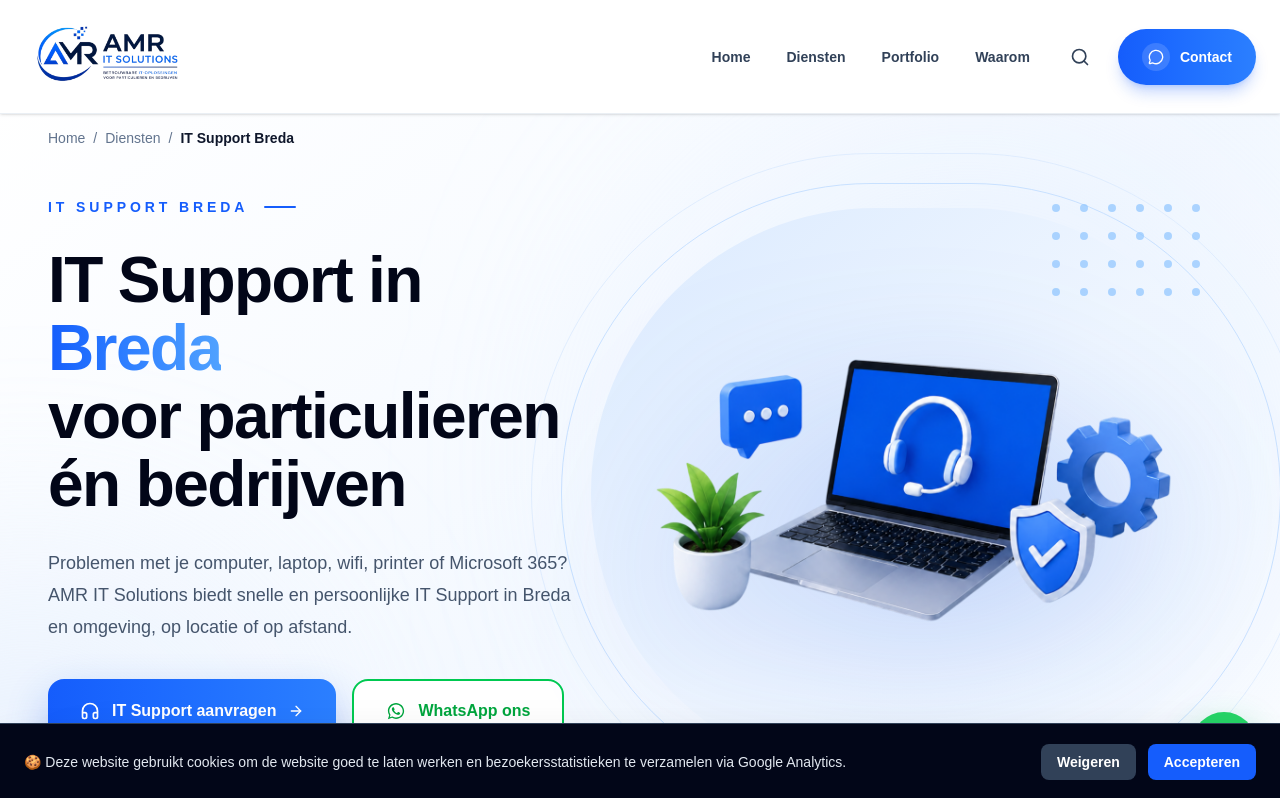
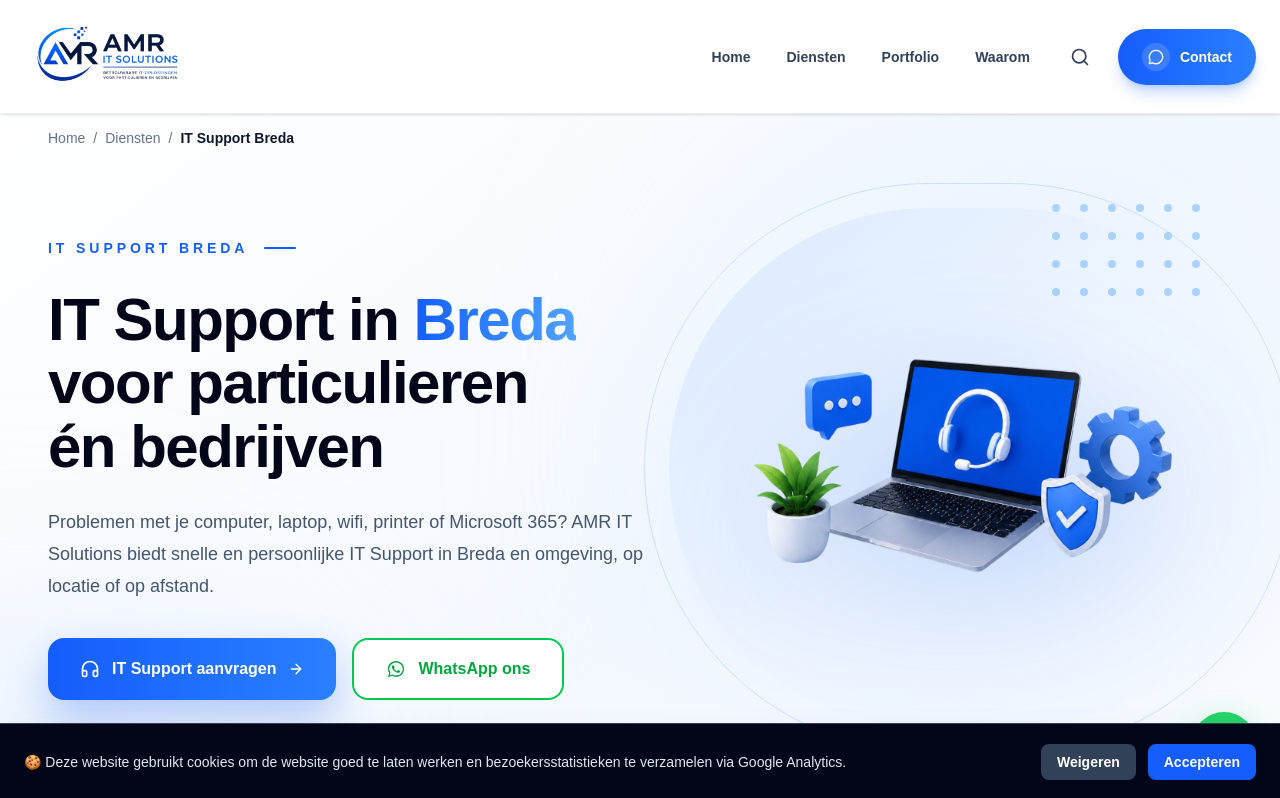
Before and after one commit to amritsolutions/amr-it-solutions, a Next.js app: page /it-support-breda in a window 1280 px wide. Shown: the top 798 px of the page. Built offline with nearby package versions, Linux system fonts and the light colour scheme.

Commit message:
zoek serch

```diff
--- a/components/ITSupportHero.tsx
+++ b/components/ITSupportHero.tsx
@@ -39,23 +39,22 @@ const benefits = [
 export default function ITSupportHero() {
   return (
     <section className="relative isolate overflow-hidden bg-gradient-to-br from-white via-blue-50/70 to-white">
-      {/* Achtergronddecoratie */}
       <div
         aria-hidden="true"
-        className="pointer-events-none absolute -left-48 bottom-0 -z-10 h-[440px] w-[440px] rounded-full bg-blue-100/55 blur-[125px]"
+        className="pointer-events-none absolute -left-44 bottom-0 -z-10 h-[420px] w-[420px] rounded-full bg-blue-100/55 blur-[120px]"
       />
 
       <div
         aria-hidden="true"
-        className="pointer-events-none absolute right-0 top-16 -z-10 h-[620px] w-[620px] rounded-full bg-blue-100/45 blur-[125px]"
+        className="pointer-events-none absolute right-0 top-16 -z-10 h-[580px] w-[580px] rounded-full bg-blue-100/45 blur-[120px]"
       />
 
       <div className="mx-auto max-w-[1440px] px-6 pb-20 pt-10 lg:px-10 xl:px-12">
         <Breadcrumb current="IT Support Breda" />
 
-        <div className="mt-10 grid items-center gap-12 lg:grid-cols-[0.92fr_1.08fr] lg:gap-8">
+        <div className="mt-10 grid items-center gap-12 lg:grid-cols-[1.08fr_0.92fr] lg:gap-10">
           {/* Tekst */}
-          <div className="relative z-20 pb-2 lg:pb-12">
+          <div className="relative z-20">
             <div className="inline-flex items-center gap-4">
               <span className="text-sm font-extrabold uppercase tracking-[0.28em] text-blue-600">
                 IT Support Breda
@@ -63,8 +62,8 @@ export default function ITSupportHero() {
               <span className="h-0.5 w-8 rounded-full bg-blue-600" />
             </div>
 
-            <h1 className="mt-7 max-w-[650px] text-4xl font-extrabold leading-[1.06] tracking-tight text-slate-950 sm:text-5xl lg:text-[60px] xl:text-[64px]">
-              <span className="block">
+            <h1 className="mt-7 text-4xl font-extrabold leading-[1.06] tracking-tight text-slate-950 sm:text-5xl lg:text-[56px] xl:text-[60px]">
+              <span className="block lg:whitespace-nowrap">
                 IT Support in{" "}
                 <span className="bg-gradient-to-r from-blue-600 to-blue-400 bg-clip-text text-transparent">
                   Breda
@@ -83,7 +82,7 @@ export default function ITSupportHero() {
             <div className="mt-9 flex flex-col gap-4 sm:flex-row">
               <Link
                 href="/#contact"
-                className="group inline-flex min-h-[64px] items-center justify-center gap-3 rounded-2xl bg-gradient-to-r from-blue-600 to-blue-500 px-8 py-4 font-bold text-white shadow-[0_18px_42px_rgba(37,99,235,0.32)] transition-all duration-300 hover:-translate-y-1 hover:from-blue-700 hover:to-blue-600 hover:shadow-[0_24px_52px_rgba(37,99,235,0.42)]"
+                className="group inline-flex min-h-[62px] items-center justify-center gap-3 rounded-2xl bg-gradient-to-r from-blue-600 to-blue-500 px-8 py-4 font-bold text-white shadow-[0_18px_42px_rgba(37,99,235,0.32)] transition-all duration-300 hover:-translate-y-1 hover:from-blue-700 hover:to-blue-600 hover:shadow-[0_24px_52px_rgba(37,99,235,0.42)]"
               >
                 <Headphones className="h-5 w-5" />
                 IT Support aanvragen
@@ -95,7 +94,7 @@ export default function ITSupportHero() {
                 target="_blank"
                 rel="noopener noreferrer"
                 aria-label="Neem contact op via WhatsApp"
-                className="group inline-flex min-h-[64px] items-center justify-center gap-3 rounded-2xl border-2 border-green-500 bg-white px-8 py-4 font-bold text-green-600 transition-all duration-300 hover:-translate-y-1 hover:bg-green-500 hover:text-white hover:shadow-[0_18px_36px_rgba(34,197,94,0.18)]"
+                className="group inline-flex min-h-[62px] items-center justify-center gap-3 rounded-2xl border-2 border-green-500 bg-white px-8 py-4 font-bold text-green-600 transition-all duration-300 hover:-translate-y-1 hover:bg-green-500 hover:text-white hover:shadow-[0_18px_36px_rgba(34,197,94,0.18)]"
               >
                 <WhatsAppIcon className="h-5 w-5" />
                 WhatsApp ons
@@ -104,20 +103,15 @@ export default function ITSupportHero() {
           </div>
 
           {/* Afbeelding */}
-          <div className="relative min-h-[430px] lg:min-h-[610px]">
+          <div className="relative min-h-[420px] lg:min-h-[560px]">
             <div
               aria-hidden="true"
-              className="absolute left-1/2 top-1/2 h-[410px] w-[410px] -translate-x-1/2 -translate-y-1/2 rounded-full bg-gradient-to-br from-blue-100 via-blue-50 to-transparent lg:h-[570px] lg:w-[660px]"
+              className="absolute left-1/2 top-1/2 h-[390px] w-[390px] -translate-x-1/2 -translate-y-1/2 rounded-full bg-gradient-to-br from-blue-100 via-blue-50 to-transparent lg:h-[520px] lg:w-[600px]"
             />
 
             <div
               aria-hidden="true"
-              className="absolute left-1/2 top-1/2 h-[450px] w-[450px] -translate-x-1/2 -translate-y-1/2 rounded-full border border-blue-200/80 lg:h-[620px] lg:w-[720px]"
-            />
-
-            <div
-              aria-hidden="true"
-              className="absolute left-1/2 top-1/2 h-[500px] w-[500px] -translate-x-1/2 -translate-y-1/2 rounded-full border border-blue-100/80 lg:h-[680px] lg:w-[780px]"
+              className="absolute left-1/2 top-1/2 h-[430px] w-[430px] -translate-x-1/2 -translate-y-1/2 rounded-full border border-blue-200/80 lg:h-[570px] lg:w-[650px]"
             />
 
             <div className="absolute right-8 top-4 z-10 hidden grid-cols-6 gap-5 opacity-70 lg:grid">
@@ -135,13 +129,13 @@ export default function ITSupportHero() {
               width={1000}
               height={760}
               priority
-              className="absolute left-1/2 top-1/2 z-20 w-[98%] max-w-[700px] -translate-x-1/2 -translate-y-1/2 object-contain drop-shadow-[0_35px_75px_rgba(37,99,235,0.23)] transition duration-500 hover:scale-[1.025] lg:w-[108%] lg:max-w-[780px]"
+              className="absolute left-1/2 top-1/2 z-20 w-[96%] max-w-[680px] -translate-x-1/2 -translate-y-1/2 object-contain drop-shadow-[0_32px_68px_rgba(37,99,235,0.22)] transition duration-500 hover:scale-[1.02] lg:w-[104%]"
             />
           </div>
         </div>
 
-        {/* Voordelenbalk */}
-        <div className="relative z-30 -mt-4 grid overflow-hidden rounded-[30px] border border-slate-200/80 bg-white shadow-[0_24px_70px_rgba(15,23,42,0.09)] sm:grid-cols-2 lg:-mt-16 lg:grid-cols-4">
+        {/* Voordelenbalk: bewust zonder negatieve marge, zodat hij niet over de knoppen valt */}
+        <div className="relative z-30 mt-10 grid overflow-hidden rounded-[30px] border border-slate-200/80 bg-white shadow-[0_24px_70px_rgba(15,23,42,0.09)] sm:grid-cols-2 lg:mt-6 lg:grid-cols-4">
           {benefits.map(({ Icon, title, text }, index) => (
             <div
               key={title}
```
